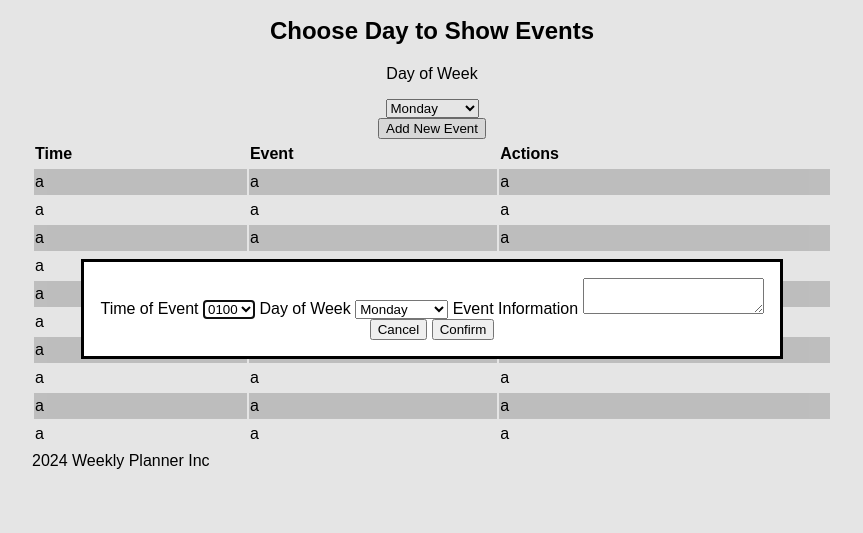
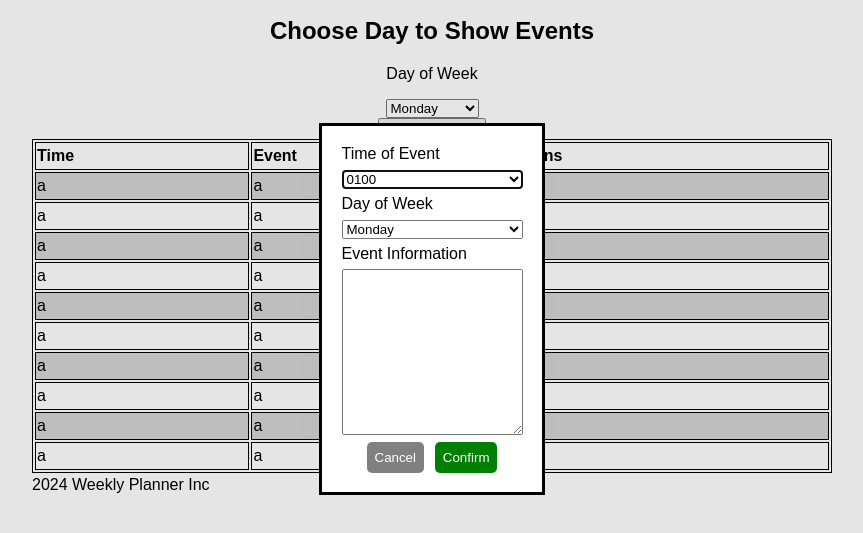
Before and after one commit to michelleschofield/week-planner, a plain HTML site: page index.html in a window 1280 px wide. Both pictures are taken after a click on the button "Add New Event". Shown: the part 91-624 px from the top of the page, without its empty margins (208-1071 px from the left). Drawn offline with Linux system fonts and the light colour scheme.

Commit message:
modal and table styling

```diff
--- a/index.html
+++ b/index.html
@@ -30,15 +30,15 @@
         <button id="new-event">Add New Event</button>
         <dialog id="event-creator">
           <form>
-            <div class="row">
-              <label for="event-time">Time of Event</label>
-              <select id="event-time">
+            <div class="row modal">
+              <label for="event-time" class="margin">Time of Event</label>
+              <select id="event-time" class="margin">
                 <option>0100</option>
                 <option>0200</option>
                 <option>0300</option>
               </select>
-              <label for="day-of-week">Day of Week</label>
-              <select id="day-of-week">
+              <label for="day-of-week" class="margin">Day of Week</label>
+              <select id="day-of-week" class="margin">
                 <option>Monday</option>
                 <option>Tuesday</option>
                 <option>Wednesday</option>
@@ -47,12 +47,16 @@
                 <option>Saturday</option>
                 <option>Sunday</option>
               </select>
-              <label for="event-info">Event Information</label>
-              <textarea></textarea>
+              <label for="event-info" class="margin">Event Information</label>
+              <textarea class="margin"></textarea>
             </div>
             <div class="row">
-              <button type="button">Cancel</button>
-              <button type="submit">Confirm</button>
+              <button id="cancel" type="button" class="button margin">
+                Cancel
+              </button>
+              <button id="confirm" type="submit" class="button margin">
+                Confirm
+              </button>
             </div>
           </form>
         </dialog>
--- a/styles.css
+++ b/styles.css
@@ -28,3 +28,40 @@ tr:nth-child(odd) {
 th {
   background-color: white;
 }
+
+.modal {
+  display: flex;
+  flex-direction: column;
+  text-align: left;
+}
+
+.button {
+  padding: 0.5rem;
+  border: none;
+  border-radius: 5px;
+  color: white;
+}
+
+#cancel {
+  background-color: gray;
+}
+
+#confirm {
+  background-color: green;
+}
+
+textarea {
+  height: 10rem;
+}
+
+.margin {
+  margin: 0.2rem;
+}
+
+table,
+th,
+td {
+  border-width: 1px;
+  border-color: black;
+  border-style: solid;
+}
```
